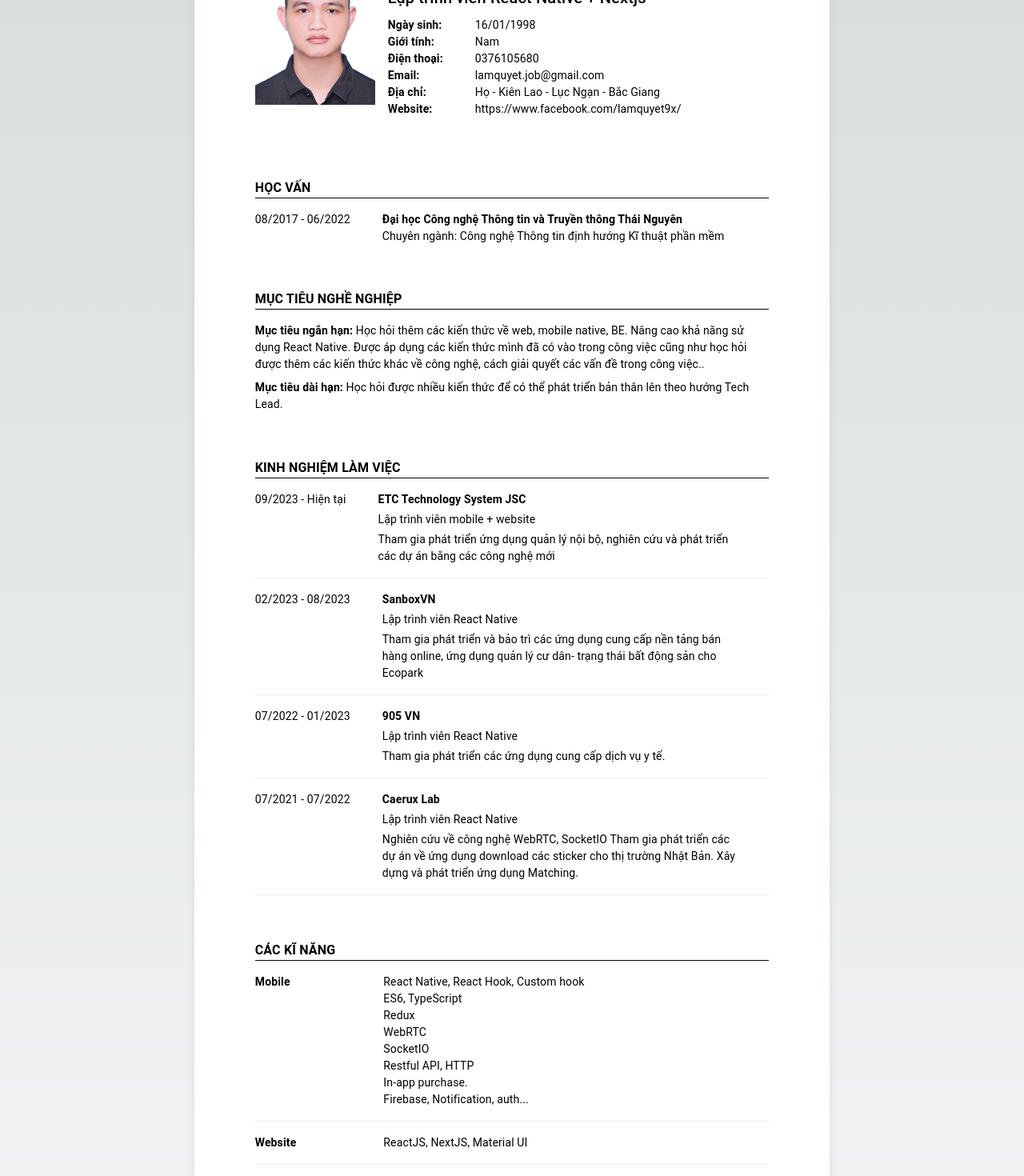
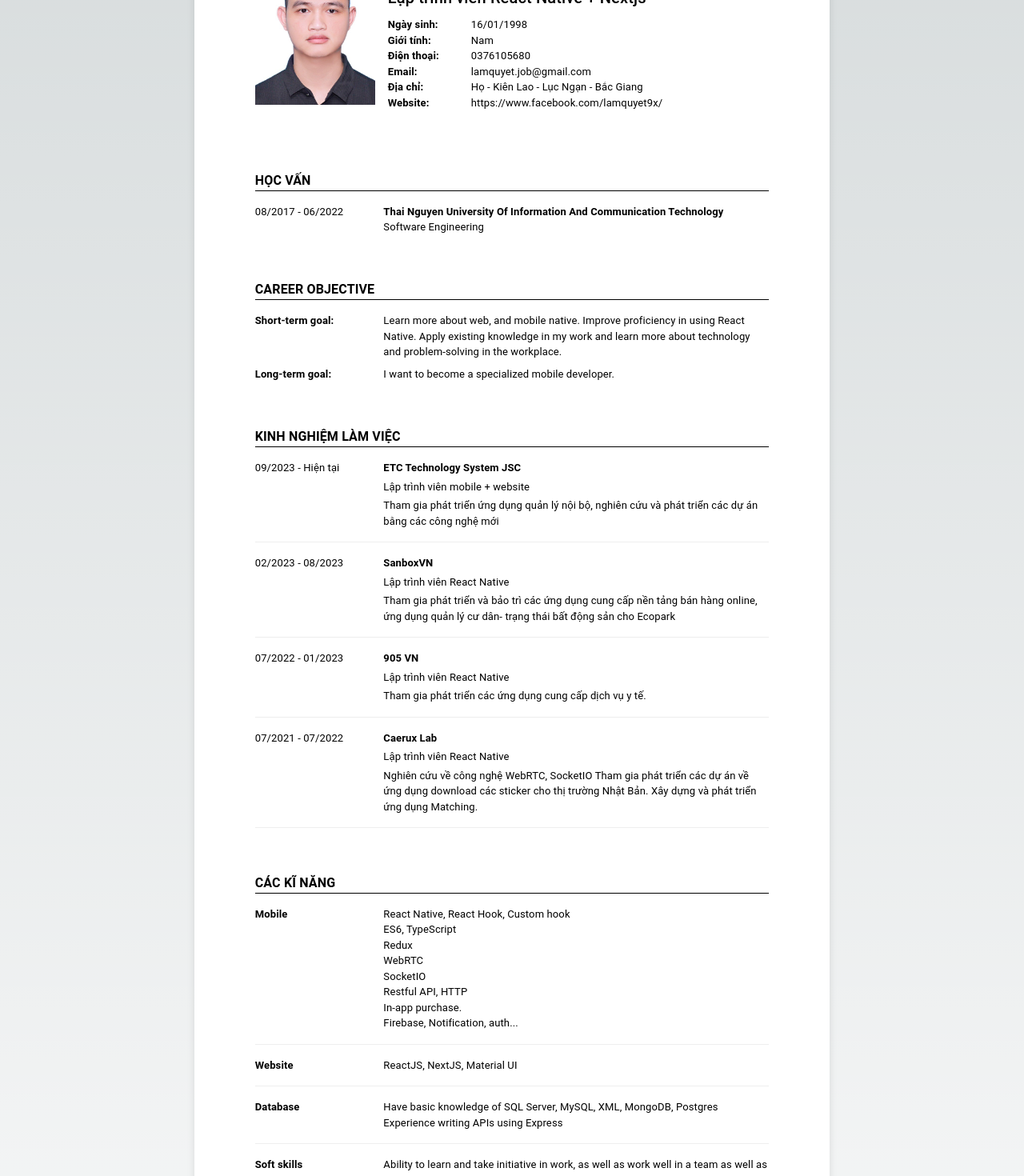
Before and after one commit to LamQuyet/LamQuyet.github.io, a Next.js app: page / in a window 1280 px wide. Shown: the part 220-1690 px from the top of the page at 80% size. Built offline with nearby package versions, Linux system fonts and the light colour scheme.

Commit message:
fix layout and text size

```diff
--- a/src/app/page.tsx
+++ b/src/app/page.tsx
@@ -11,130 +11,145 @@ const HomePage = () => {
     <Layout>
       <Header />
       <Section title="Học vấn">
-        <Stack direction="row" spacing={5}>
-          <Typography fontWeight={"400"} fontSize={14} maxWidth={"30%"}>
+        <Grid2 container>
+          <Grid2 xs={3}>
+            <Typography fontWeight={"400"} fontSize={13}>
               08/2017 - 06/2022
             </Typography>
-          <Stack maxWidth={"70%"}>
-            <Typography fontWeight={"600"} fontSize={14}>
-              Đại học Công nghệ Thông tin và Truyền thông Thái Nguyên
+          </Grid2>
+          <Grid2 xs={9}>
+            <Stack>
+              <Typography fontWeight={"600"} fontSize={13}>
+                Thai Nguyen University Of Information And Communication
+                Technology
               </Typography>
-            <Typography fontWeight={"400"} fontSize={14}>
-              Chuyên ngành: Công nghệ Thông tin định hướng Kĩ thuật phần mềm
+              <Typography fontWeight={"400"} fontSize={13}>
+                Software Engineering
               </Typography>
             </Stack>
-        </Stack>
+          </Grid2>
+        </Grid2>
       </Section>
-      <Section title="Mục tiêu nghề nghiệp">
+      <Section title="Career Objective">
         <Stack spacing={1}>
-          <Typography fontWeight={"400"} fontSize={14}>
-            <b>Mục tiêu ngắn hạn:</b> Học hỏi thêm các kiến thức về web, mobile
-            native, BE. Nâng cao khả năng sử dụng React Native. Được áp dụng các
-            kiến thức mình đã có vào trong công việc cũng như học hỏi được thêm
-            các kiến thức khác về công nghệ, cách giải quyết các vấn đề trong
-            công việc..
+          <Grid2 container>
+            <Grid2 xs={3}>
+              <Typography fontWeight={"600"} fontSize={13}>
+                Short-term goal:
               </Typography>
-          <Typography fontWeight={"400"} fontSize={14}>
-            <b>Mục tiêu dài hạn:</b> Học hỏi được nhiều kiến thức để có thể phát
-            triển bản thân lên theo hướng Tech Lead.
+            </Grid2>
+            <Grid2 xs={9}>
+              <Typography fontWeight={"400"} fontSize={13}>
+                Learn more about web, and mobile native. Improve proficiency in
+                using React Native. Apply existing knowledge in my work and
+                learn more about technology and problem-solving in the
+                workplace.
               </Typography>
+            </Grid2>
+          </Grid2>
+          <Grid2 container>
+            <Grid2 xs={3}>
+              <Typography fontWeight={"600"} fontSize={13}>
+                Long-term goal:
+              </Typography>
+            </Grid2>
+            <Grid2 xs={9}>
+              <Typography fontWeight={"400"} fontSize={13}>
+                I want to become a specialized mobile developer.
+              </Typography>
+            </Grid2>
+          </Grid2>
         </Stack>
       </Section>
       <Section title="Kinh nghiệm làm việc">
         <Stack spacing={2}>
-          <Stack
-            direction="row"
-            spacing={5}
-            borderBottom={1}
-            borderColor={"#eee"}
-            pb={2}
-          >
-            <Typography fontWeight={"400"} fontSize={14} maxWidth={"30%"}>
+          <Grid2 container borderBottom={1} borderColor={"#eee"} pb={2}>
+            <Grid2 xs={3}>
+              <Typography fontWeight={"400"} fontSize={13}>
                 09/2023 - Hiện tại
               </Typography>
-            <Stack maxWidth={"70%"} spacing={0.5}>
-              <Typography fontWeight={"600"} fontSize={14}>
+            </Grid2>
+            <Grid2 xs={9}>
+              <Stack spacing={0.5}>
+                <Typography fontWeight={"600"} fontSize={13}>
                   ETC Technology System JSC
                 </Typography>
-              <Typography fontWeight={"400"} fontSize={14}>
+                <Typography fontWeight={"400"} fontSize={13}>
                   Lập trình viên mobile + website
                 </Typography>
-              <Typography fontWeight={"400"} fontSize={14}>
-                Tham gia phát triển ứng dụng quản lý nội bộ, nghiên cứu và phát
-                triển các dự án bằng các công nghệ mới
+                <Typography fontWeight={"400"} fontSize={13}>
+                  Tham gia phát triển ứng dụng quản lý nội bộ, nghiên cứu và
+                  phát triển các dự án bằng các công nghệ mới
                 </Typography>
               </Stack>
-          </Stack>
-          <Stack
-            direction="row"
-            spacing={5}
-            borderBottom={1}
-            borderColor={"#eee"}
-            pb={2}
-          >
-            <Typography fontWeight={"400"} fontSize={14} maxWidth={"30%"}>
+            </Grid2>
+          </Grid2>
+          <Grid2 container borderBottom={1} borderColor={"#eee"} pb={2}>
+            <Grid2 xs={3}>
+              <Typography fontWeight={"400"} fontSize={13}>
                 02/2023 - 08/2023
               </Typography>
-            <Stack maxWidth={"70%"} spacing={0.5}>
-              <Typography fontWeight={"600"} fontSize={14}>
+            </Grid2>
+            <Grid2 xs={9}>
+              <Stack spacing={0.5}>
+                <Typography fontWeight={"600"} fontSize={13}>
                   SanboxVN
                 </Typography>
-              <Typography fontWeight={"400"} fontSize={14}>
+                <Typography fontWeight={"400"} fontSize={13}>
                   Lập trình viên React Native
                 </Typography>
-              <Typography fontWeight={"400"} fontSize={14}>
+                <Typography fontWeight={"400"} fontSize={13}>
                   Tham gia phát triển và bảo trì các ứng dụng cung cấp nền tảng
                   bán hàng online, ứng dụng quản lý cư dân- trạng thái bất động
                   sản cho Ecopark
                 </Typography>
               </Stack>
-          </Stack>
-          <Stack
-            direction="row"
-            spacing={5}
-            borderBottom={1}
-            borderColor={"#eee"}
-            pb={2}
-          >
-            <Typography fontWeight={"400"} fontSize={14} maxWidth={"30%"}>
+            </Grid2>
+          </Grid2>
+
+          <Grid2 container borderBottom={1} borderColor={"#eee"} pb={2}>
+            <Grid2 xs={3}>
+              <Typography fontWeight={"400"} fontSize={13}>
                 07/2022 - 01/2023
               </Typography>
-            <Stack maxWidth={"70%"} spacing={0.5}>
-              <Typography fontWeight={"600"} fontSize={14}>
+            </Grid2>
+            <Grid2 xs={9}>
+              <Stack spacing={0.5}>
+                <Typography fontWeight={"600"} fontSize={13}>
                   905 VN
                 </Typography>
-              <Typography fontWeight={"400"} fontSize={14}>
+                <Typography fontWeight={"400"} fontSize={13}>
                   Lập trình viên React Native
                 </Typography>
-              <Typography fontWeight={"400"} fontSize={14}>
+                <Typography fontWeight={"400"} fontSize={13}>
                   Tham gia phát triển các ứng dụng cung cấp dịch vụ y tế.
                 </Typography>
               </Stack>
-          </Stack>
-          <Stack
-            direction="row"
-            spacing={5}
-            borderBottom={1}
-            borderColor={"#eee"}
-            pb={2}
-          >
-            <Typography fontWeight={"400"} fontSize={14} maxWidth={"30%"}>
+            </Grid2>
+          </Grid2>
+
+          <Grid2 container borderBottom={1} borderColor={"#eee"} pb={2}>
+            <Grid2 xs={3}>
+              <Typography fontWeight={"400"} fontSize={13}>
                 07/2021 - 07/2022
               </Typography>
-            <Stack maxWidth={"70%"} spacing={0.5}>
-              <Typography fontWeight={"600"} fontSize={14}>
+            </Grid2>
+            <Grid2 xs={9}>
+              <Stack spacing={0.5}>
+                <Typography fontWeight={"600"} fontSize={13}>
                   Caerux Lab
                 </Typography>
-              <Typography fontWeight={"400"} fontSize={14}>
+                <Typography fontWeight={"400"} fontSize={13}>
                   Lập trình viên React Native
                 </Typography>
-              <Typography fontWeight={"400"} fontSize={14}>
-                Nghiên cứu về công nghệ WebRTC, SocketIO Tham gia phát triển các
-                dự án về ứng dụng download các sticker cho thị trường Nhật Bản.
-                Xây dựng và phát triển ứng dụng Matching.
+                <Typography fontWeight={"400"} fontSize={13}>
+                  Nghiên cứu về công nghệ WebRTC, SocketIO Tham gia phát triển
+                  các dự án về ứng dụng download các sticker cho thị trường Nhật
+                  Bản. Xây dựng và phát triển ứng dụng Matching.
                 </Typography>
               </Stack>
-          </Stack>
+            </Grid2>
+          </Grid2>
         </Stack>
       </Section>
 
@@ -142,34 +157,34 @@ const HomePage = () => {
         <Stack spacing={2}>
           <Grid2 container borderBottom={1} borderColor={"#eee"} pb={2}>
             <Grid2 xs={3}>
-              <Typography fontWeight={"600"} fontSize={14}>
+              <Typography fontWeight={"600"} fontSize={13}>
                 Mobile
               </Typography>
             </Grid2>
             <Grid2 xs={9}>
               <Stack>
-                <Typography fontWeight={"400"} fontSize={14}>
+                <Typography fontWeight={"400"} fontSize={13}>
                   React Native, React Hook, Custom hook
                 </Typography>
-                <Typography fontWeight={"400"} fontSize={14}>
+                <Typography fontWeight={"400"} fontSize={13}>
                   ES6, TypeScript
                 </Typography>
-                <Typography fontWeight={"400"} fontSize={14}>
+                <Typography fontWeight={"400"} fontSize={13}>
                   Redux
                 </Typography>
-                <Typography fontWeight={"400"} fontSize={14}>
+                <Typography fontWeight={"400"} fontSize={13}>
                   WebRTC
                 </Typography>
-                <Typography fontWeight={"400"} fontSize={14}>
+                <Typography fontWeight={"400"} fontSize={13}>
                   SocketIO
                 </Typography>
-                <Typography fontWeight={"400"} fontSize={14}>
+                <Typography fontWeight={"400"} fontSize={13}>
                   Restful API, HTTP
                 </Typography>
-                <Typography fontWeight={"400"} fontSize={14}>
+                <Typography fontWeight={"400"} fontSize={13}>
                   In-app purchase.
                 </Typography>
-                <Typography fontWeight={"400"} fontSize={14}>
+                <Typography fontWeight={"400"} fontSize={13}>
                   Firebase, Notification, auth...
                 </Typography>
               </Stack>
@@ -177,29 +192,29 @@ const HomePage = () => {
           </Grid2>
           <Grid2 container borderBottom={1} borderColor={"#eee"} pb={2}>
             <Grid2 xs={3}>
-              <Typography fontWeight={"600"} fontSize={14}>
+              <Typography fontWeight={"600"} fontSize={13}>
                 Website
               </Typography>
             </Grid2>
             <Grid2 xs={9}>
-              <Typography fontWeight={"400"} fontSize={14}>
+              <Typography fontWeight={"400"} fontSize={13}>
                 ReactJS, NextJS, Material UI
               </Typography>
             </Grid2>
           </Grid2>
           <Grid2 container borderBottom={1} borderColor={"#eee"} pb={2}>
             <Grid2 xs={3}>
-              <Typography fontWeight={"600"} fontSize={14}>
+              <Typography fontWeight={"600"} fontSize={13}>
                 Database
               </Typography>
             </Grid2>
             <Grid2 xs={9}>
               <Stack>
-                <Typography fontWeight={"400"} fontSize={14}>
+                <Typography fontWeight={"400"} fontSize={13}>
                   Have basic knowledge of SQL Server, MySQL, XML, MongoDB,
                   Postgres
                 </Typography>
-                <Typography fontWeight={"400"} fontSize={14}>
+                <Typography fontWeight={"400"} fontSize={13}>
                   Experience writing APIs using Express
                 </Typography>
               </Stack>
@@ -207,17 +222,17 @@ const HomePage = () => {
           </Grid2>
           <Grid2 container borderBottom={1} borderColor={"#eee"} pb={2}>
             <Grid2 xs={3}>
-              <Typography fontWeight={"600"} fontSize={14}>
+              <Typography fontWeight={"600"} fontSize={13}>
                 Soft skills
               </Typography>
             </Grid2>
             <Grid2 xs={9}>
               <Stack>
-                <Typography fontWeight={"400"} fontSize={14}>
+                <Typography fontWeight={"400"} fontSize={13}>
                   Ability to learn and take initiative in work, as well as work
                   well in a team as well as independently.
                 </Typography>
-                <Typography fontWeight={"400"} fontSize={14}>
+                <Typography fontWeight={"400"} fontSize={13}>
                   Basic English
                 </Typography>
               </Stack>
@@ -225,35 +240,35 @@ const HomePage = () => {
           </Grid2>
           <Grid2 container>
             <Grid2 xs={3}>
-              <Typography fontWeight={"600"} fontSize={14}>
+              <Typography fontWeight={"600"} fontSize={13}>
                 Other
               </Typography>
             </Grid2>
             <Grid2 xs={9}>
               <Stack>
-                <Typography fontWeight={"400"} fontSize={14}>
+                <Typography fontWeight={"400"} fontSize={13}>
                   I used Express to code API for graduation project.
                 </Typography>
-                <Typography fontWeight={"400"} fontSize={14}>
+                <Typography fontWeight={"400"} fontSize={13}>
                   I can work with Git, Source Tree tool.
                 </Typography>
-                <Typography fontWeight={"400"} fontSize={14}>
+                <Typography fontWeight={"400"} fontSize={13}>
                   I can work with Figma.
                 </Typography>
-                <Typography fontWeight={"400"} fontSize={14}>
+                <Typography fontWeight={"400"} fontSize={13}>
                   Have an understanding of OOP, Java, Kotlin.
                 </Typography>
-                <Typography fontWeight={"400"} fontSize={14}>
+                <Typography fontWeight={"400"} fontSize={13}>
                   I can use the manager work tools: Redmide, Base, TFS.
                 </Typography>
-                <Typography fontWeight={"400"} fontSize={14}>
+                <Typography fontWeight={"400"} fontSize={13}>
                   I have basic knowledge of Android XML and am learning Android
                   Jetpack Compose.
                 </Typography>
-                <Typography fontWeight={"400"} fontSize={14}>
+                <Typography fontWeight={"400"} fontSize={13}>
                   I am experienced in working with Scrum/Agile processes.
                 </Typography>
-                <Typography fontWeight={"400"} fontSize={14}>
+                <Typography fontWeight={"400"} fontSize={13}>
                   I am always ready to learn any technology.
                 </Typography>
               </Stack>
--- a/src/components/Header.tsx
+++ b/src/components/Header.tsx
@@ -29,42 +29,42 @@ const Header = () => {
           </Typography>
           <Stack direction="row" spacing={5}>
             <Stack>
-              <Typography fontWeight={"700"} fontSize={14}>
+              <Typography fontWeight={"700"} fontSize={13}>
                 Ngày sinh:
               </Typography>
-              <Typography fontWeight={"700"} fontSize={14}>
+              <Typography fontWeight={"700"} fontSize={13}>
                 Giới tính:
               </Typography>
-              <Typography fontWeight={"700"} fontSize={14}>
+              <Typography fontWeight={"700"} fontSize={13}>
                 Điện thoại:
               </Typography>
-              <Typography fontWeight={"700"} fontSize={14}>
+              <Typography fontWeight={"700"} fontSize={13}>
                 Email:
               </Typography>
-              <Typography fontWeight={"700"} fontSize={14}>
+              <Typography fontWeight={"700"} fontSize={13}>
                 Địa chỉ:
               </Typography>
-              <Typography fontWeight={"700"} fontSize={14}>
+              <Typography fontWeight={"700"} fontSize={13}>
                 Website:
               </Typography>
             </Stack>
             <Stack>
-              <Typography fontWeight={"400"} fontSize={14}>
+              <Typography fontWeight={"400"} fontSize={13}>
                 16/01/1998
               </Typography>
-              <Typography fontWeight={"400"} fontSize={14}>
+              <Typography fontWeight={"400"} fontSize={13}>
                 Nam
               </Typography>
-              <Typography fontWeight={"400"} fontSize={14}>
+              <Typography fontWeight={"400"} fontSize={13}>
                 0376105680
               </Typography>
-              <Typography fontWeight={"400"} fontSize={14}>
+              <Typography fontWeight={"400"} fontSize={13}>
                 lamquyet.job@gmail.com
               </Typography>
-              <Typography fontWeight={"400"} fontSize={14}>
+              <Typography fontWeight={"400"} fontSize={13}>
                 Họ - Kiên Lao - Lục Ngạn - Bắc Giang
               </Typography>
-              <Typography fontWeight={"400"} fontSize={14}>
+              <Typography fontWeight={"400"} fontSize={13}>
                 https://www.facebook.com/lamquyet9x/
               </Typography>
             </Stack>
```
Lines whose indentation alone changed are shown as unchanged.
